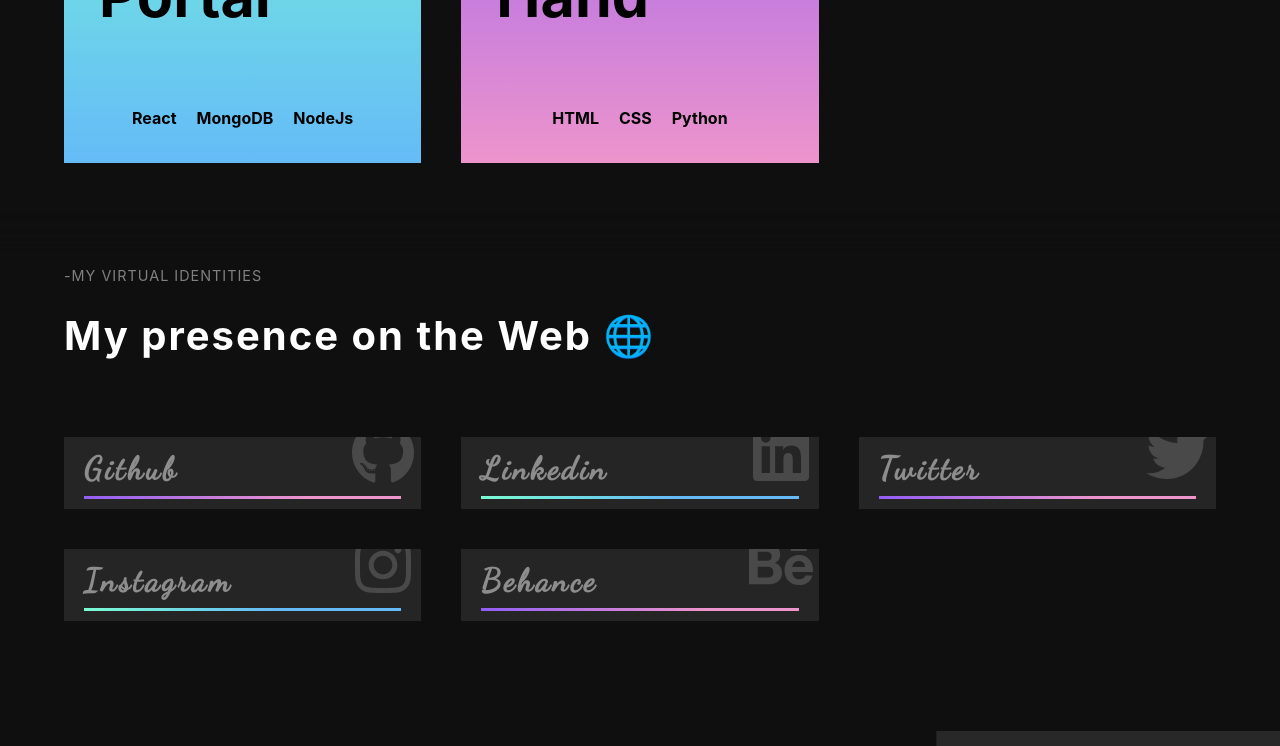
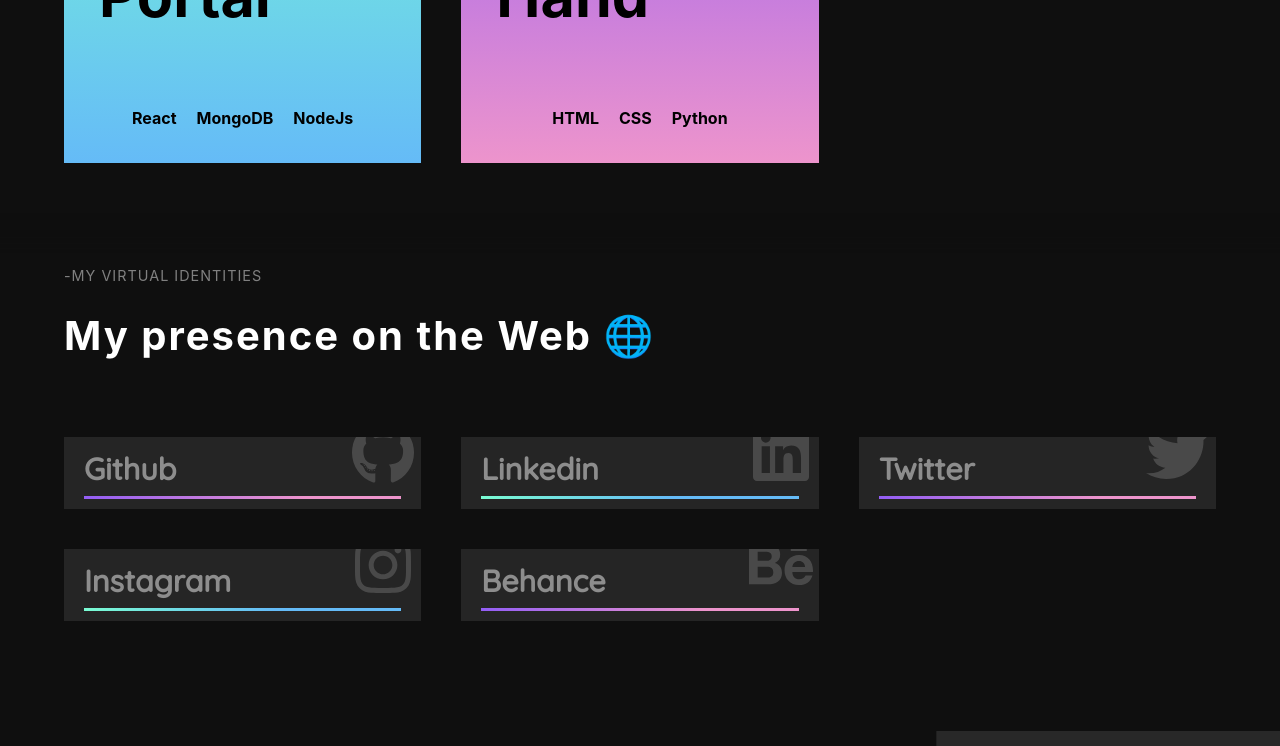
Before and after one commit to yash22arora/Portfolio, a React (Create React App) app in the folder client/: page / in a window 1280 px wide. Shown: the part 1738-2484 px from the top of the page. Built offline with nearby package versions, Linux system fonts and the light colour scheme; a web font is replaced by a local one.

Commit message:
Add CTF github link

```diff
--- a/client/src/App.js
+++ b/client/src/App.js
@@ -33,7 +33,7 @@ function App() {
       title:"CTF Portal",
       body:"The online web portal to host a CTF event for my society",
       techStack: ["React", "MongoDB", "NodeJs"],
-      github:"",
+      github:"https://github.com/OWASP-STUDENT-CHAPTER/CTF",
       external:"https://drive.google.com/drive/folders/1GPvQykH30aIUUadY-kLmG-4XRcKDlarB?usp=sharing"
     },
     {
--- a/client/src/assets/css/SocialMedia.css
+++ b/client/src/assets/css/SocialMedia.css
@@ -68,10 +68,12 @@
 .card-top h2
 {
     margin: 0;
-    font-family: 'Dancing Script', cursive;
-    letter-spacing: 3px;
-    font-size: 2rem;
+    /* font-family: 'Dancing Script', cursive; */
+    font-family: 'Quicksand', sans-serif;
+    letter-spacing: 0px;
+    font-size: 1.9rem;
     color: rgb(141, 141, 141);
+    font-weight: 700;
 }
 .card-footer
 {
--- a/client/src/index.css
+++ b/client/src/index.css
@@ -6,6 +6,8 @@
 @import url('https://fonts.googleapis.com/css2?family=Quicksand:wght@500&display=swap');
 /* font-family: 'Quicksand', sans-serif; */
 
+@import url('https://fonts.googleapis.com/css2?family=Comic+Neue&display=swap');
+/* font-family: 'Comic Neue', cursive; */
 :root
 {
   --background : rgb(15, 15, 15);
```
